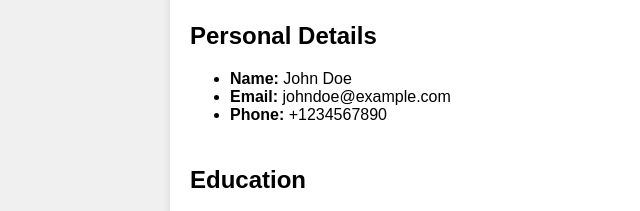
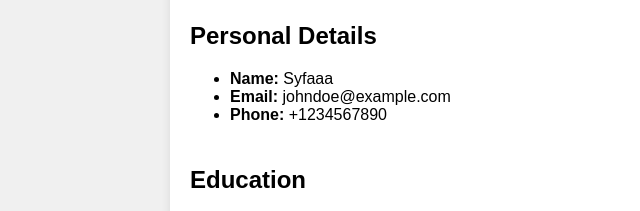
Before and after one commit to syfanur/syfanur.github.io, a plain HTML site: page index.html in a window 1280 px wide. Shown: the part 170-381 px from the top of the page, 0-640 px from the left. Drawn offline with Linux system fonts and the light colour scheme.

Commit message:
update nama

```diff
--- a/index.html
+++ b/index.html
@@ -136,7 +136,7 @@
                 <div class="profile-details">
                     <h2>Personal Details</h2>
                     <ul>
-                        <li><strong>Name:</strong> John Doe</li>
+                        <li><strong>Name:</strong> Syfaaa</li>
                         <li><strong>Email:</strong> johndoe@example.com</li>
                         <li><strong>Phone:</strong> +1234567890</li>
                     </ul>
```
